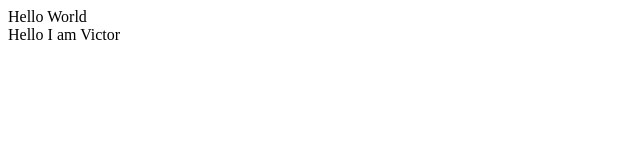
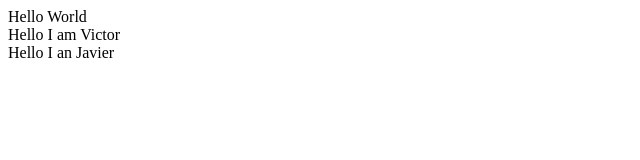
Before and after one commit to Vfranco/github-study, a website: page index.html in a window 1280 px wide. Shown: the whole page, without its empty margins (0-640 px from the left). Drawn offline with Linux system fonts and the light colour scheme.

Commit message:
tk-151 name added

```diff
--- a/index.html
+++ b/index.html
@@ -9,5 +9,6 @@
 <body>
     <div>Hello World</div>
     <div>Hello I am Victor</div>
+    <div>Hello I an Javier</div>
 </body>
 </html>
```
